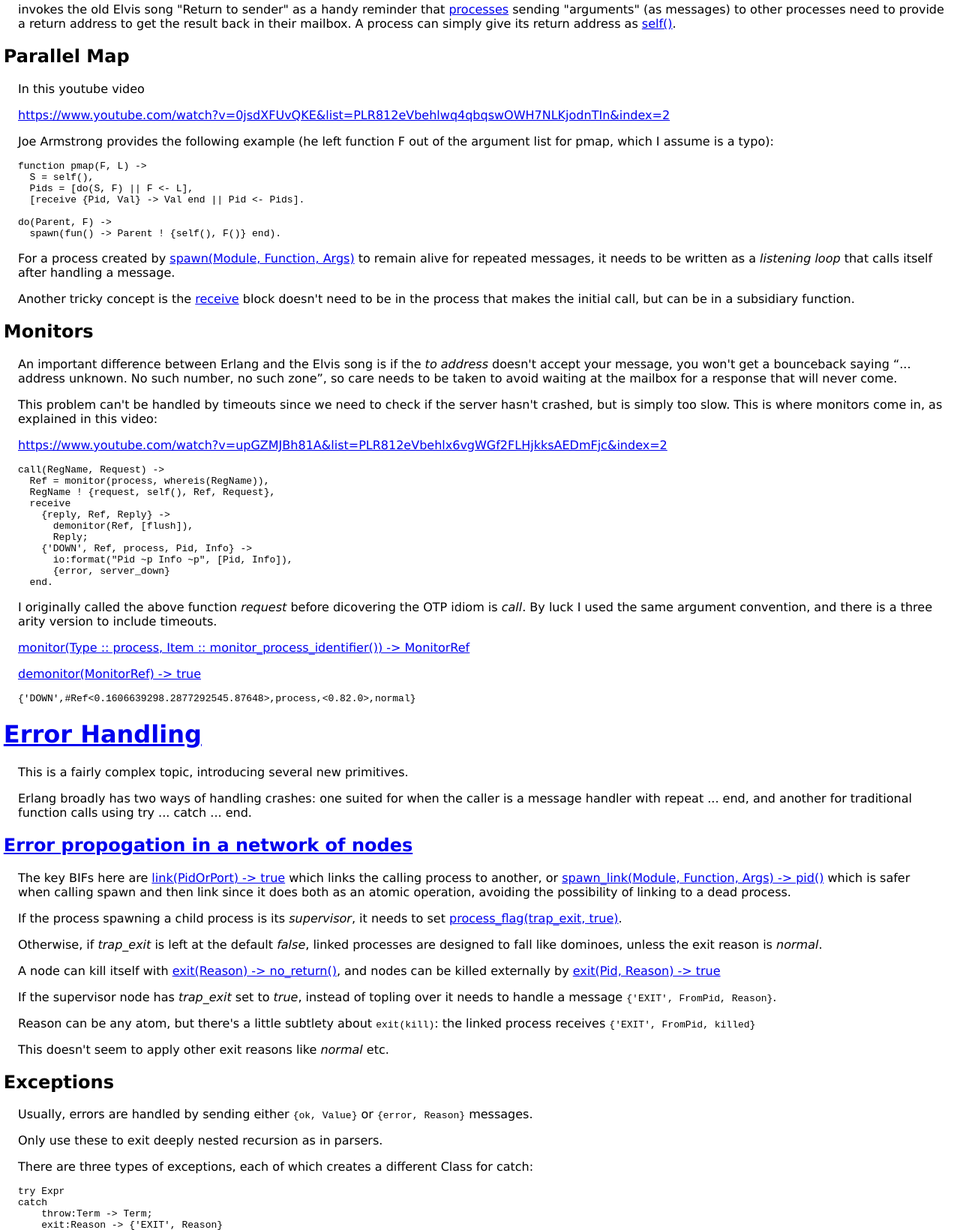
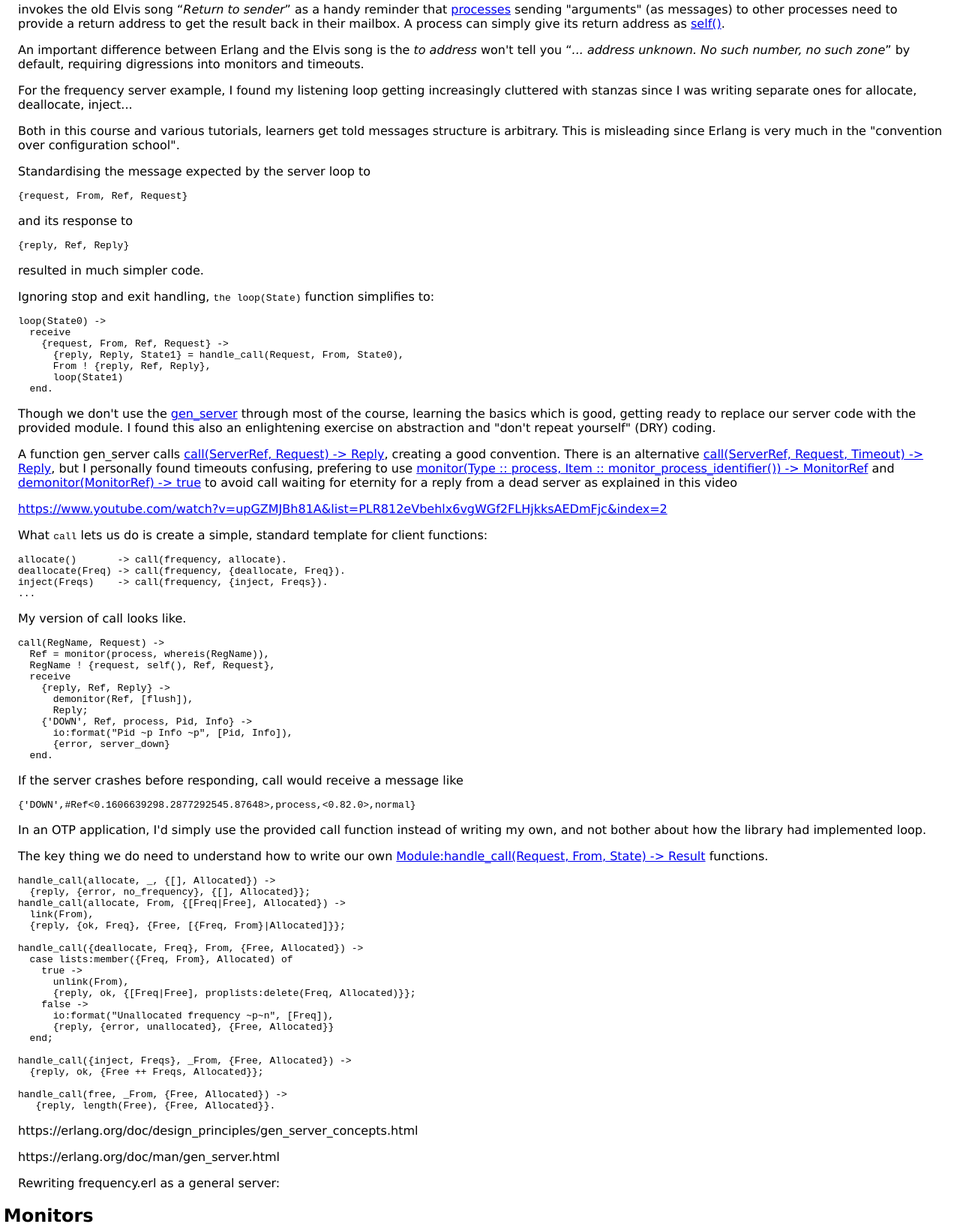
Before and after one commit to roblaing/erlang_mooc, a plain HTML site: page doc/overview-summary.html in a window 1280 px wide. Shown: the part 356-1996 px from the top of the page at 75% size. Drawn offline with Linux system fonts and the light colour scheme.

Commit message:
Getting more general

```diff
--- a/doc/overview-summary.html
+++ b/doc/overview-summary.html
@@ -20,11 +20,129 @@ arguments I found a bit tricky.</p>
 <p><a href="https://www.youtube.com/watch?v=0jsdXFUvQKE&amp;list=PLR812eVbehlwq4qbqswOWH7NLKjodnTIn&amp;index=2">
 https://www.youtube.com/watch?v=0jsdXFUvQKE&amp;list=PLR812eVbehlwq4qbqswOWH7NLKjodnTIn&amp;index=2</a></p>
 
-<p>invokes the old Elvis song "Return to sender" as a handy reminder that
+<p>invokes the old Elvis song <q><em>Return to sender</em></q> as a handy reminder that
 <a href="https://erlang.org/doc/reference_manual/processes.html">processes</a> sending "arguments" (as messages) to
 other processes need to provide a return address to get the result back in their mailbox.
 A process can simply give its return address as
 <a href="https://erlang.org/doc/man/erlang.html#self-0">self()</a>.</p>
+
+<p>An important difference between Erlang and the Elvis song is the <em>to address</em> won't tell you
+<q><em>... address unknown. No such number, no such zone</em></q> by default, requiring digressions into monitors and timeouts.</p>
+
+<p>For the frequency server example, I found my listening loop getting increasingly cluttered with stanzas since I was
+writing separate ones for allocate, deallocate, inject...</p>
+
+<p>Both in this course and various tutorials, learners get told messages structure is arbitrary. This is misleading
+since Erlang is very much in the "convention over configuration school".</p>
+
+<p>Standardising the message expected by the server loop to</p>
+
+<p><code>{request, From, Ref, Request}</code></p>
+
+<p>and its response to</p>
+
+<p><code>{reply, Ref, Reply}</code></p>
+
+<p>resulted in much simpler code.</p>
+
+<p>Ignoring stop and exit handling, <code>the loop(State)</code> function simplifies to:</p>
+
+<p><code><pre>
+loop(State0) -&gt;
+  receive
+    {request, From, Ref, Request} -&gt;
+      {reply, Reply, State1} = handle_call(Request, From, State0),
+      From ! {reply, Ref, Reply},
+      loop(State1)
+  end.
+</pre></code></p>
+
+<p>Though we don't use the <a href="https://erlang.org/doc/design_principles/gen_server_concepts.html">gen_server</a>
+through most of the course, learning the basics which is good, getting ready to replace our server code with the
+provided module. I found this also an enlightening exercise on abstraction and "don't repeat yourself" (DRY) coding.</p>
+
+<p>A function gen_server calls <a href="https://erlang.org/doc/man/gen_server.html#call-2">call(ServerRef, Request) -&gt; Reply</a>,
+creating a good convention. There is an alternative
+<a href="https://erlang.org/doc/man/gen_server.html#call-3">call(ServerRef, Request, Timeout) -&gt; Reply</a>, but I
+personally found timeouts confusing, prefering to use
+<a href="https://erlang.org/doc/man/erlang.html#monitor-2">
+monitor(Type :: process, Item :: monitor_process_identifier()) -&gt; MonitorRef</a>
+and <a href="https://erlang.org/doc/man/erlang.html#demonitor-1">demonitor(MonitorRef) -&gt; true</a> to avoid
+call waiting for eternity for a reply from a dead server as explained in this video</p>
+
+<p><a href="https://www.youtube.com/watch?v=upGZMJBh81A&amp;list=PLR812eVbehlx6vgWGf2FLHjkksAEDmFjc&amp;index=2">
+https://www.youtube.com/watch?v=upGZMJBh81A&amp;list=PLR812eVbehlx6vgWGf2FLHjkksAEDmFjc&amp;index=2</a></p>
+
+<p>What <code>call</code> lets us do is create a simple, standard template for client functions:</p>
+
+<p><code><pre>
+allocate()       -&gt; call(frequency, allocate).
+deallocate(Freq) -&gt; call(frequency, {deallocate, Freq}).
+inject(Freqs)    -&gt; call(frequency, {inject, Freqs}).
+...
+</pre></code></p>
+
+<p>My version of call looks like.</p>
+
+<p><code><pre>
+call(RegName, Request) -&gt;
+  Ref = monitor(process, whereis(RegName)),
+  RegName ! {request, self(), Ref, Request},
+  receive
+    {reply, Ref, Reply} -&gt;
+      demonitor(Ref, [flush]),
+      Reply;
+    {'DOWN', Ref, process, Pid, Info} -&gt;
+      io:format("Pid ~p Info ~p", [Pid, Info]),
+      {error, server_down}
+  end.
+</pre></code></p>
+
+<p>If the server crashes before responding, call would receive a message like</p>
+
+<p><code>{'DOWN',#Ref&lt;0.1606639298.2877292545.87648&gt;,process,&lt;0.82.0&gt;,normal}</code></p>
+
+<p>In an OTP application, I'd simply use the provided call function instead of writing my own, and not bother about
+how the library had implemented loop.</p>
+
+<p>The key thing we do need to understand how to write our own
+<a href="https://erlang.org/doc/man/gen_server.html#Module:handle_call-3">Module:handle_call(Request, From, State) -&gt; Result</a>
+functions.</p>
+
+<p><code><pre>
+handle_call(allocate, _, {[], Allocated}) -&gt;
+  {reply, {error, no_frequency}, {[], Allocated}};
+handle_call(allocate, From, {[Freq|Free], Allocated}) -&gt;
+  link(From),
+  {reply, {ok, Freq}, {Free, [{Freq, From}|Allocated]}};
+
+handle_call({deallocate, Freq}, From, {Free, Allocated}) -&gt;
+  case lists:member({Freq, From}, Allocated) of
+    true -&gt;
+      unlink(From),
+      {reply, ok, {[Freq|Free], proplists:delete(Freq, Allocated)}};
+    false -&gt;
+      io:format("Unallocated frequency ~p~n", [Freq]),
+      {reply, {error, unallocated}, {Free, Allocated}}
+  end;
+
+handle_call({inject, Freqs}, _From, {Free, Allocated}) -&gt;
+  {reply, ok, {Free ++ Freqs, Allocated}};
+
+handle_call(free, _From, {Free, Allocated}) -&gt;
+   {reply, length(Free), {Free, Allocated}}.
+</pre></code></p>
+
+
+<p>https://erlang.org/doc/design_principles/gen_server_concepts.html</p>
+
+<p>https://erlang.org/doc/man/gen_server.html</p>
+
+<p>Rewriting frequency.erl as a general server:</p>
+
+<h2>Monitors</h2>
+
+
 
 <h2>Parallel Map</h2>
 
@@ -52,41 +170,6 @@ to remain alive for repeated messages, it needs to be written as a <em>listening
 <p>Another tricky concept is the <a href="https://erlang.org/doc/reference_manual/expressions.html#receive">receive</a>
 block doesn't need to be in the process that makes the initial call, but can be in a subsidiary function.</p>
 
-<h2>Monitors</h2>
-
-<p>An important difference between Erlang and the Elvis song is if the <em>to address</em> doesn't accept your message,
-you won't get a bounceback saying <q>... address unknown. No such number, no such zone</q>,
-so care needs to be taken to avoid waiting at the mailbox for a response that will never come.</p>
-
-<p>This problem can't be handled by timeouts since we need to check if the server hasn't crashed, but is simply too slow.
-This is where monitors come in, as explained in this video:</p>
-
-<p><a href="https://www.youtube.com/watch?v=upGZMJBh81A&amp;list=PLR812eVbehlx6vgWGf2FLHjkksAEDmFjc&amp;index=2">
-https://www.youtube.com/watch?v=upGZMJBh81A&amp;list=PLR812eVbehlx6vgWGf2FLHjkksAEDmFjc&amp;index=2</a></p>
-
-<p><code><pre>
-call(RegName, Request) -&gt;
-  Ref = monitor(process, whereis(RegName)),
-  RegName ! {request, self(), Ref, Request},
-  receive
-    {reply, Ref, Reply} -&gt;
-      demonitor(Ref, [flush]),
-      Reply;
-    {'DOWN', Ref, process, Pid, Info} -&gt;
-      io:format("Pid ~p Info ~p", [Pid, Info]),
-      {error, server_down}
-  end.
-</pre></code></p>
-
-<p>I originally called the above function <em>request</em> before dicovering the OTP idiom is <em>call</em>. By
-luck I used the same argument convention, and there is a three arity version to include timeouts.</p>
-
-<p><a href="https://erlang.org/doc/man/erlang.html#monitor-2">
-monitor(Type :: process, Item :: monitor_process_identifier()) -&gt; MonitorRef</a></p>
-
-<p><a href="https://erlang.org/doc/man/erlang.html#demonitor-1">demonitor(MonitorRef) -&gt; true</a></p>
-
-<p><code>{'DOWN',#Ref&lt;0.1606639298.2877292545.87648&gt;,process,&lt;0.82.0&gt;,normal}</code></p>
 
 
 <h1><a href="https://erlang.org/doc/reference_manual/errors.html">Error Handling</a></h1>
@@ -196,29 +279,6 @@ end
 
 <p>https://www.youtube.com/watch?v=9HVvzSsdW9k&amp;list=PLR812eVbehlx6vgWGf2FLHjkksAEDmFjc</p>
 
-<h2>General Server</h2>
-
-<h3>call and handle_call</h3>
-
-<p><a href="https://erlang.org/doc/man/gen_server.html#call-2">call(ServerRef, Request) -&gt; Reply</a></p>
-
-<p><code><pre>
-allocate() -&gt; gen_server:call(frequency, allocate).
-</pre></code></p>
-
-<p><a href="https://erlang.org/doc/man/gen_server.html#Module:handle_call-3">Module:handle_call(Request, From, State) -&gt; Result</a></p>
-
-<p><code><pre>
-</pre></code></p>
-
-<p>https://erlang.org/doc/man/gen_server.html#Module:handle_call-3</p>
-
-<p>https://erlang.org/doc/design_principles/gen_server_concepts.html</p>
-
-<p>https://erlang.org/doc/man/gen_server.html</p>
-
-<p>Rewriting frequency.erl as a general server:</p>
-
 
 
 <hr>
```
Also changed, not shown: 2 other files.
